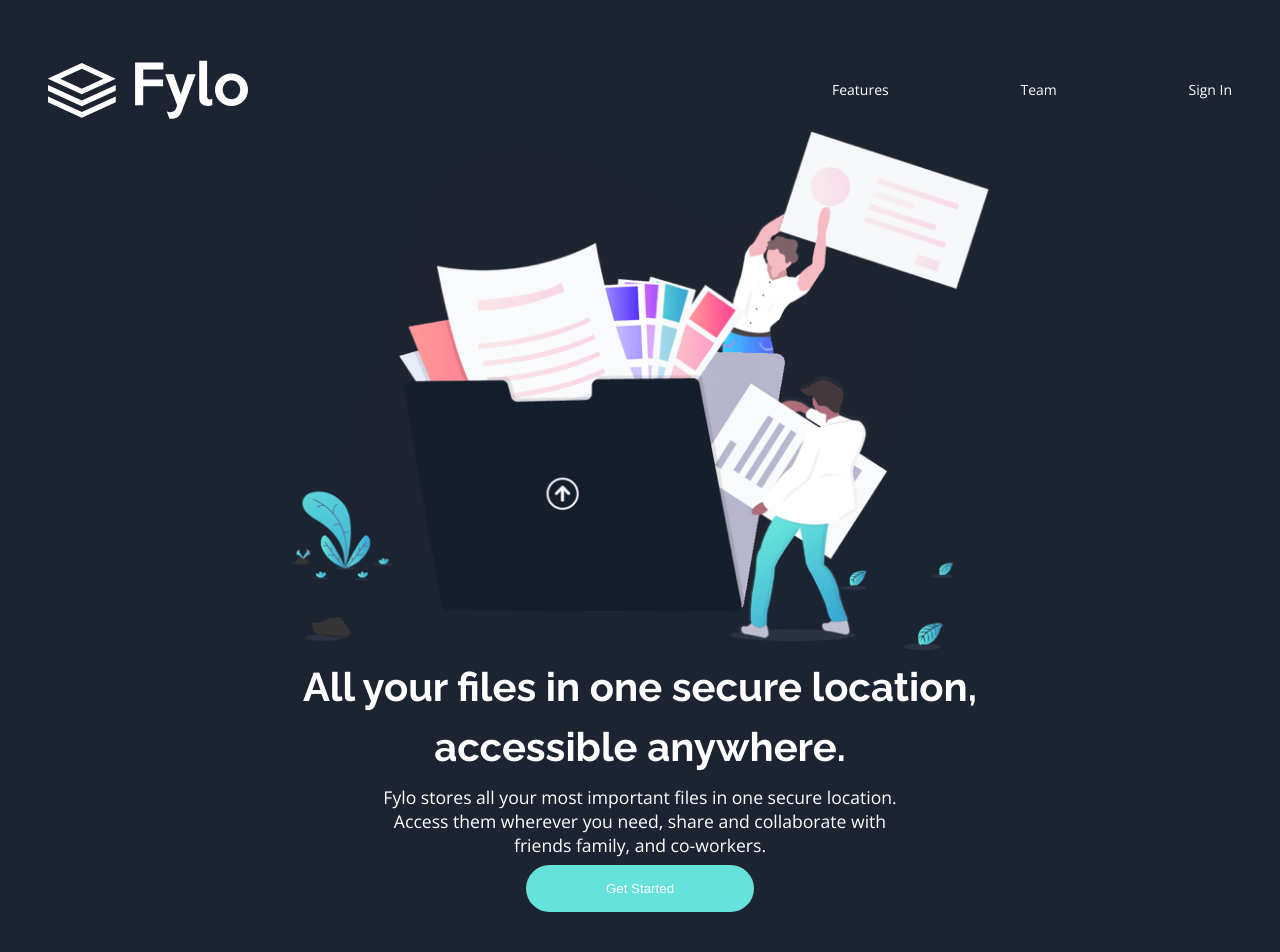
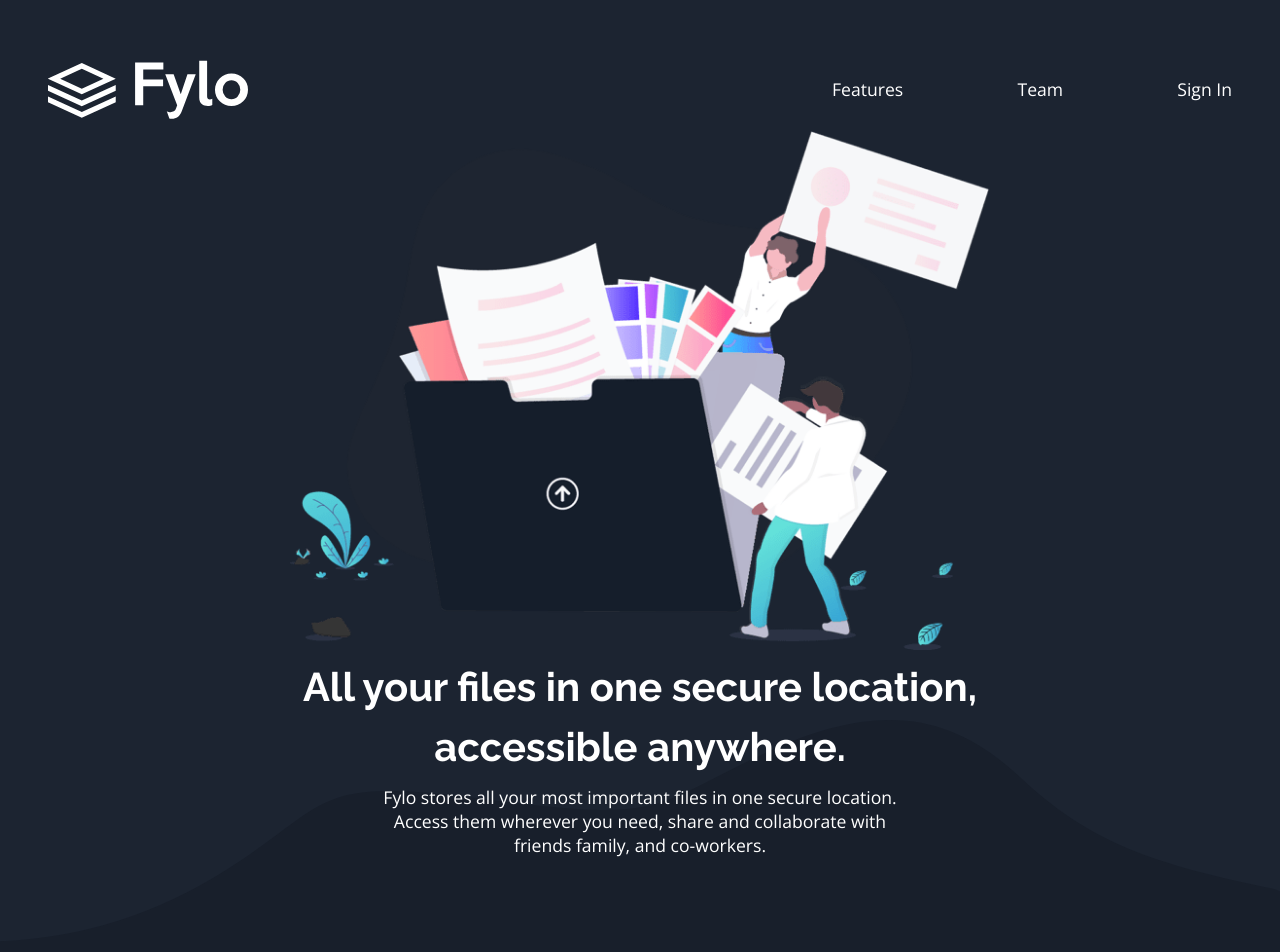
Before and after one commit to Ljusaj123/Fylo-Design-Page, a React (Create React App) app: page / in a window 1280 px wide. Shown: the top 952 px of the page. Built offline with nearby package versions, Linux system fonts and the light colour scheme.

Commit message:
added background in header, added font size for a

```diff
--- a/src/modules/Header.js
+++ b/src/modules/Header.js
@@ -25,6 +25,11 @@
           </p>
           <button className="button">Get Started</button>
         </div>
+        <img
+          src="./images/bg-curvy-desktop.svg"
+          alt="aaaaaaaa"
+          id="background-header"
+        />
       </div>
     </header>
   );
--- a/src/styles/css/styles.css
+++ b/src/styles/css/styles.css
@@ -34,6 +34,7 @@
 }
 
 a {
+  font-size: clamp(0.9rem, 2.5vw, 1.1rem);
   text-decoration: none;
   color: hsl(0deg, 0%, 100%);
 }
@@ -92,6 +93,7 @@
 
 header {
   background-color: hsl(217deg, 28%, 15%);
+  position: relative;
   height: 120vh;
   width: 100%;
   display: -webkit-box;
@@ -145,6 +147,7 @@
   text-align: center;
   line-height: 1.5;
   max-width: 700px;
+  z-index: 10;
 }
 header .header-container .intro-container .intro-pic {
   width: clamp(300px, 70%, 700px);
@@ -152,6 +155,16 @@
 header .header-container .intro-container .intro-text {
   max-width: 550px;
   text-align: center;
+  z-index: 10;
+}
+header .header-container #background-header {
+  position: absolute;
+  bottom: 0;
+  right: 0;
+  left: 0;
+  width: 100%;
+  height: 30vh;
+  z-index: 1;
 }
 
 @media screen and (max-width: 750px) {
--- a/src/styles/scss/base/_resets.scss
+++ b/src/styles/scss/base/_resets.scss
@@ -31,6 +31,7 @@
   font-size: clamp(0.9rem, 2.5vw, 1.1rem);
 }
 a {
+  font-size: clamp(0.9rem, 2.5vw, 1.1rem);
   text-decoration: none;
   color: v.$white-neutral;
 }
--- a/src/styles/scss/layout/_header.scss
+++ b/src/styles/scss/layout/_header.scss
@@ -2,6 +2,7 @@
 
 header {
   background-color: $dark-blue-header-and-email-back;
+  position: relative;
   height: 120vh;
   width: 100%;
   @include universal-flex-display(center, center);
@@ -32,6 +33,7 @@
         text-align: center;
         line-height: 1.5;
         max-width: 700px;
+        z-index: 10;
       }
 
       .intro-pic {
@@ -41,7 +43,18 @@
       .intro-text {
         max-width: 550px;
         text-align: center;
+        z-index: 10;
       }
+    }
+
+    #background-header {
+      position: absolute;
+      bottom: 0;
+      right: 0;
+      left: 0;
+      width: 100%;
+      height: 30vh;
+      z-index: 1;
     }
   }
 }
```
